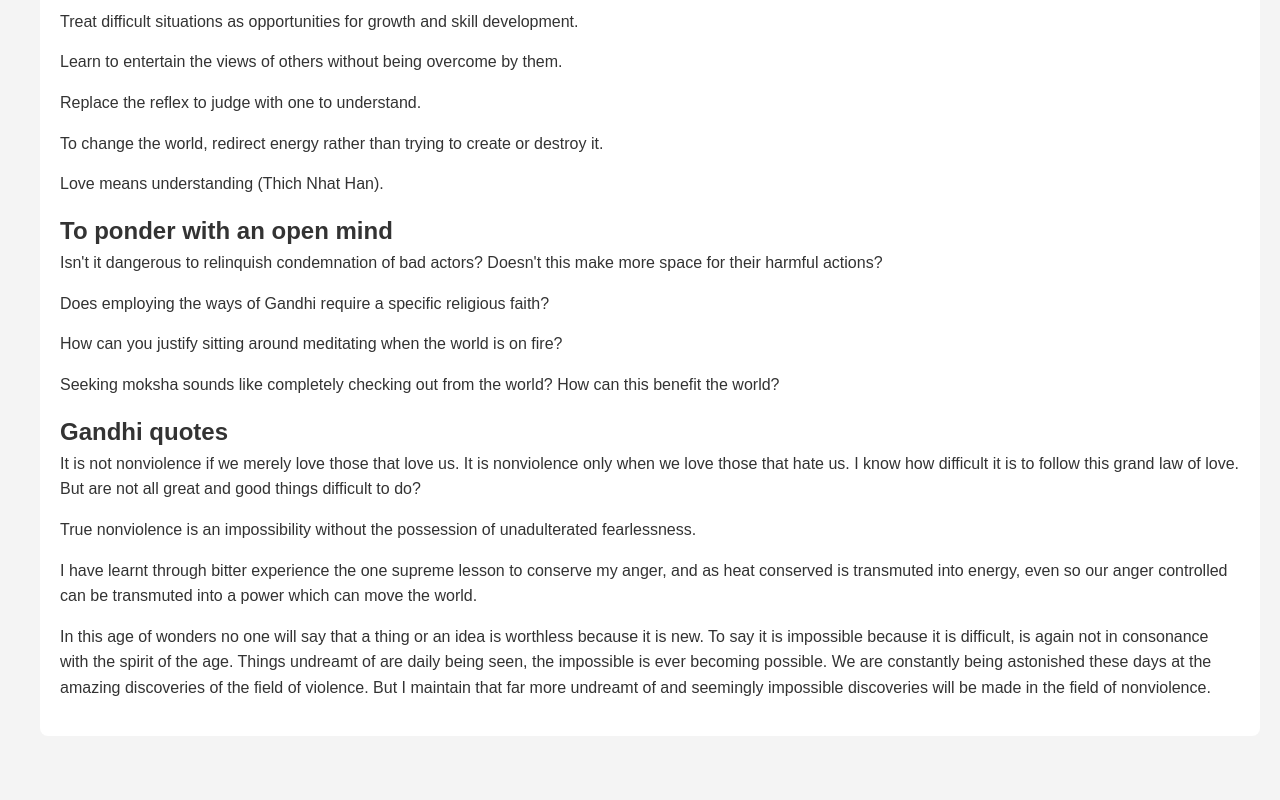
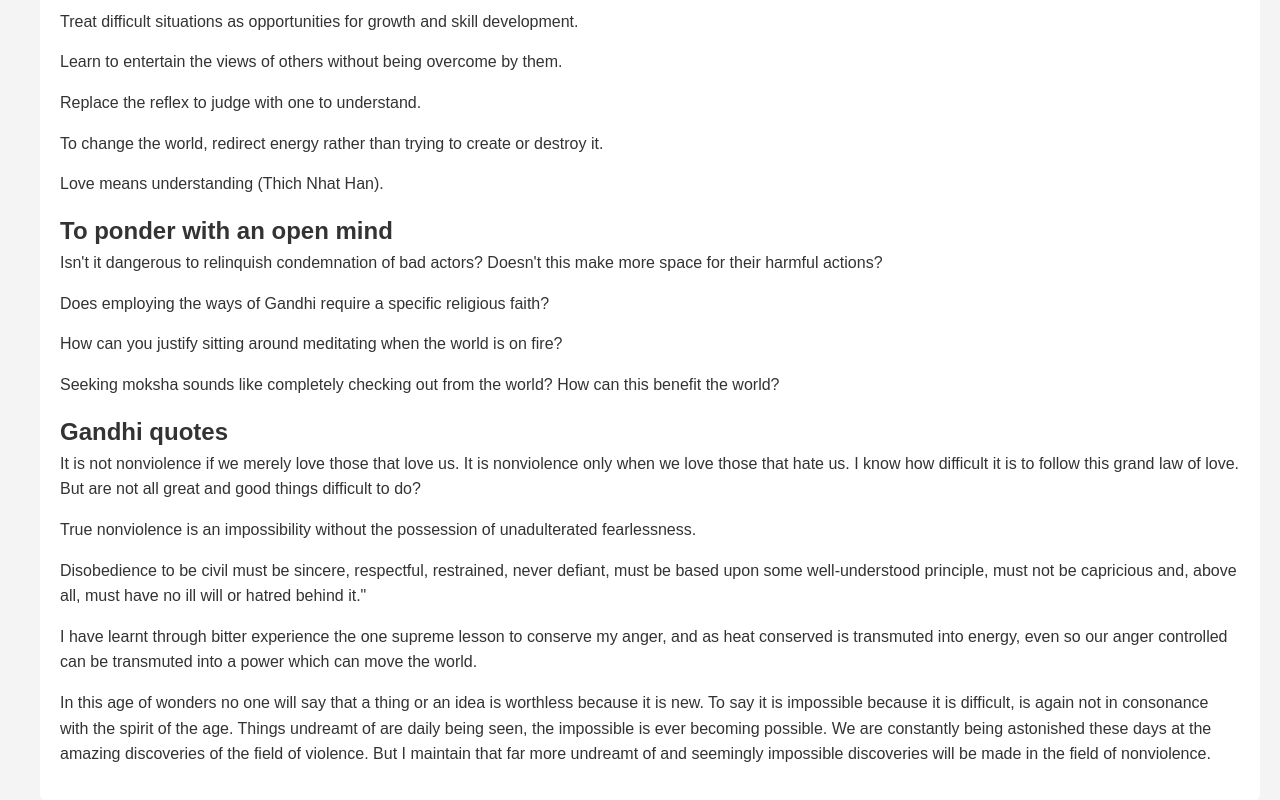
Before and after one commit to gandhitheman/gandhitheman.github.io, a plain HTML site: page index.html in a window 1280 px wide. Shown: the part 1206-2006 px from the top of the page. Before the commit the page ends 1962 px from the top, so only its background shows below. Drawn offline with Linux system fonts and the light colour scheme.

Commit message:
Update index.html

```diff
--- a/index.html
+++ b/index.html
@@ -96,6 +96,8 @@
 
             <p>True nonviolence is an impossibility without the possession of unadulterated fearlessness.</p>
 
+            <p>Disobedience to be civil must be sincere, respectful, restrained, never defiant, must be based upon some well-understood principle, must not be capricious and, above all, must have no ill will or hatred behind it."</p>
+
             <p>I have learnt through bitter experience the one supreme lesson to conserve my anger, and as heat conserved is transmuted into energy, even so our anger controlled can be transmuted into a power which can move the world.</p>
 
             <p>In this age of wonders no one will say that a thing or an idea is worthless because it is new. To say it is impossible because it is difficult, is again not in consonance with the spirit of the age. Things undreamt of are daily being seen, the impossible is ever becoming possible. We are constantly being astonished these days at the amazing discoveries of the field of violence. But I maintain that far more undreamt of and seemingly impossible discoveries will be made in the field of nonviolence.</p>
```
